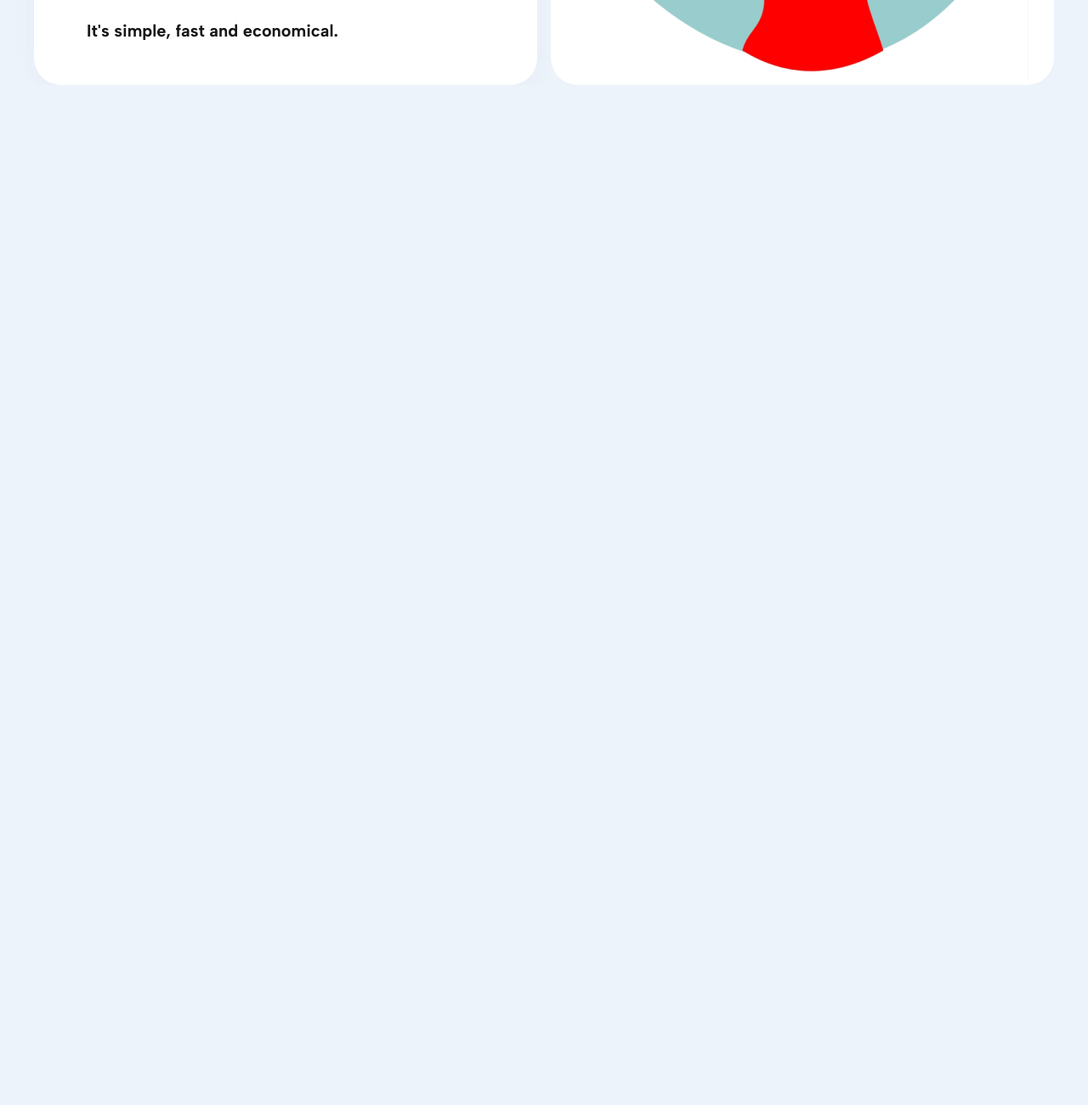
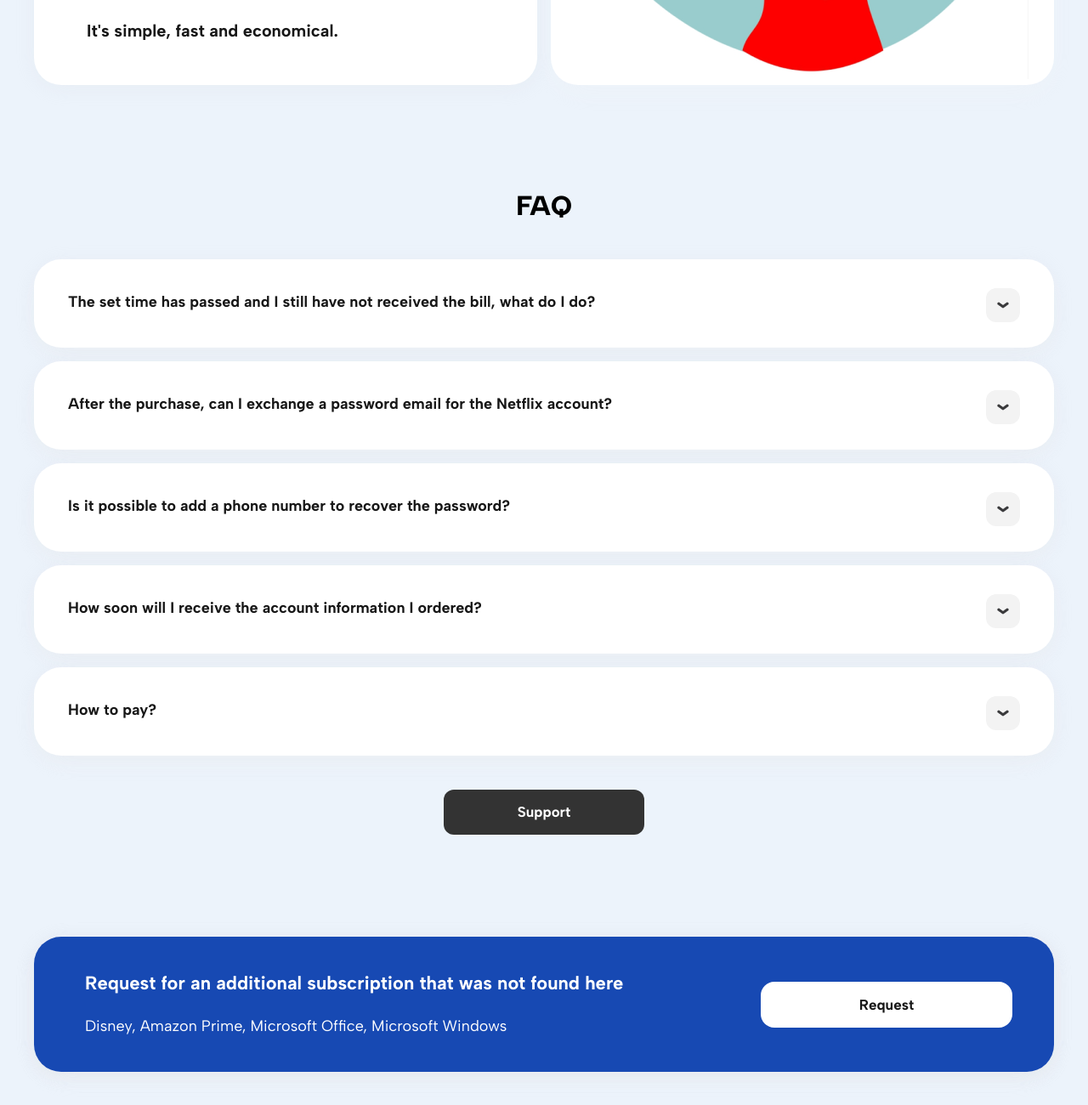
Before and after one commit to AlexSachilovich/Discounts_On_Services, a plain HTML site: page index.html in a window 1280 px wide. Shown: the part 3249-4549 px from the top of the page at 85% size. Before the commit the page ends 3349 px from the top, so only its background shows below. Drawn offline with Linux system fonts and the light colour scheme.

Commit message:
added main

```diff
--- /dev/null
+++ b/css/components/main/faq.css
@@ -0,0 +1,158 @@
+.faq__wrapper {
+margin: 120px 0;
+}
+
+.faq__title {
+    margin-bottom: 40px;
+}
+
+.wrapper__faq__block {
+    margin-top: 16px;
+}
+
+.faq__block {
+    position: relative;
+    max-width: 1200px;
+    min-height: 104px;
+    max-height: 150px;
+    background: #FFFFFF;
+    box-shadow: 0px 4px 24px rgba(213, 216, 221, 0.2), 0px 12px 28px rgba(244, 245, 245, 0.2);
+    border-radius: 32px;
+}
+
+.faq__block__active {
+    max-height: 300px;
+    border-radius: 0 0 32px 32px;
+    margin-top: -23px;
+    padding: 9px 45px 30px 0;
+    display: none;
+}
+
+
+.faq__block__active--open {
+    display: block;
+}
+
+.faq__span--open {
+    font-family: 'AlbertSans';
+    font-style: normal;
+    font-weight: 400;
+    font-size: 18px;
+    line-height: 150%;
+    color: #333333;
+    text-align: justify;
+    padding-left: 40px;
+}
+
+.faq__span {
+    font-family: 'AlbertSans';
+    font-style: normal;
+    font-weight: 700;
+    font-size: 18px;
+    line-height: normal;
+    color: #171717;
+    padding: 39px 0 0 40px;
+    text-align: justify;
+}
+
+
+.button__faq {
+    position: absolute;
+    display: flex;
+    align-items: center;
+    justify-content: center;
+    right: 40px;
+    top: 34px;
+    width: 40px;
+    height: 40px;
+    border-radius: 12px;
+    background: rgba(23, 23, 23, 0.05);
+    border: none;
+}
+
+.button__faq:hover {
+    cursor: pointer;
+}
+
+.wrapper__support__button {
+    display: flex;
+    justify-content: center;
+    margin: 40px 0 120px 0;
+    height: 53px;
+}
+
+.support__button {
+    padding: 16px 86.5px;
+    background: #333333;
+    font-weight: 700;
+}
+
+.support__button:hover {
+    box-sizing: border-box;
+    background: #FFFFFF;
+    color: #333333;
+    border: #333333 1px solid;
+    transition: 0.4s;
+}
+
+.support__button:active {
+    background: #606060;
+}
+
+.additional-subscription {
+    height: 159px;
+    background: var(--blue);
+    box-shadow: 0px 4px 24px rgba(213, 216, 221, 0.2), 0px 4px 24px rgba(213, 216, 221, 0.2), 0px 12px 28px rgba(244, 245, 245, 0.2);
+    border-radius: 32px;
+    display: flex;
+    justify-content: space-between;
+}
+
+.additional-subscription__title__span {
+    font-style: normal;
+    font-weight: 700;
+    font-size: 22px;
+    line-height: 140%;
+    color: #FFFFFF;
+    padding: 40px 80px 21px 60px;
+}
+
+.additional-subscription__subtitle__span {
+    padding: 0 80px 40px 60px;
+    text-align: justify;
+    font-style: normal;
+    font-weight: 400;
+    font-size: 18px;
+    line-height: 150%;
+    color: #FFFFFF;
+}
+
+.wrapper__request__button {
+    margin: 53px 60px 52px 80px;
+    width: 285px;
+}
+
+.request__button {
+    width: 296px;
+    padding: 16px 112.5px;
+    font-family: 'AlbertSans';
+    font-style: normal;
+    font-weight: 700;
+    font-size: 17px;
+    line-height: 130%;
+    color: #171717;
+    background:#FFFFFF;
+    border-radius: 16px;
+    }
+
+
+    .request__button:hover {
+        background: var(--blue);
+        color: #FFFFFF;
+        transition: 0.4s;
+        border: #FFFFFF 1px solid;
+    }
+
+    .request__button:active {
+        background: rgba(255, 255, 255, 0.8);
+    }
--- a/css/main.css
+++ b/css/main.css
@@ -5,12 +5,13 @@
 @import url('./fonts.css');
 
 @import url('./components/header.css');
-@import url('./components/content-start.css');
-@import url('./components/content-subscriptions.css');
+@import url('./components/main/start.css');
+@import url('./components/main/subscriptions.css');
 @import url('./components/main/start.css');
 @import url('./components/main/subscriptions.css');
 @import url('./components/main/steps.css');
 @import url('./components/main/about.css');
+@import url('./components/main/faq.css');
 
 
 * {
--- a/index.html
+++ b/index.html
@@ -169,7 +169,41 @@
                 </div>
 
            </div>
+
+
+           <div class="faq__wrapper">
+            <div class="title faq__title">FAQ</div>
+            <div class="wrapper__faq__block">
+                <div class="faq__block"><span class="span faq__span">The set time has passed and I still have not received the bill, what do I do?</span><button class="button__faq"><img class="button__faq__img" src="/images/main/faq_bird.png" alt="#"></button></div>
+                <div class="faq__block faq__block__active"><span class="span faq__span--open">You ordered an account, the number of hours set for you has passed, and you still have not received it? Yes, it can happen! So what's the reason for this? There are dozens of orders a day, dozens of users and passwords, so sometimes it happens that one of the customers is forgotten, too We are human beings, it happens. Therefore we wanted to contact you please, anyone who has not received his receipt after the pre-arranged number of hours will send Instant notification to customer service." msstr</span></div>
+            </div>
+            <div class="wrapper__faq__block">
+                <div class="faq__block"><span class="span faq__span">After the purchase, can I exchange a password email for the Netflix account?</span><button class="button__faq"><img class="button__faq__img" src="/images/main/faq_bird.png" alt="#"></button></div>
+                <div class="faq__block faq__block__active"><span class="span faq__span--open">Indeed, the subscription is legal and official to Netflix and there is no fear of disconnection, so you can change your email and password. It is highly recommended to change the password after purchase.</span></div>
+            </div>
+            <div class="wrapper__faq__block">
+                <div class="faq__block"><span class="span faq__span">Is it possible to add a phone number to recover the password?</span><button class="button__faq"><img class="button__faq__img" src="/images/main/faq_bird.png" alt="#"></button></div>
+                <div class="faq__block faq__block__active"><span class="span faq__span--open">Yes, as with a regular Netflix account, you can add a cell phone number to recover the password in case you forgot it.</span></div>
+            </div>
+            <div class="wrapper__faq__block">
+                <div class="faq__block"><span class="span faq__span">How soon will I receive the account information I ordered?</span><button class="button__faq"><img class="button__faq__img" src="/images/main/faq_bird.png" alt="#"></button></div>
+                <div class="faq__block faq__block__active"><span class="span faq__span--open">Subscription details will be received by you after a maximum of 24 hours from the moment of payment.</span></div>
+            </div>
+            <div class="wrapper__faq__block">
+                <div class="faq__block"><span class="span faq__span">How to pay?</span><button class="button__faq"><img class="button__faq__img" src="/images/main/faq_bird.png" alt="#"></button></div>
+                <div class="faq__block faq__block__active"><span class="span faq__span--open">The payment options we currently have: , PayPal, Bitcoin</span></div>
+            </div>
+            <div class="wrapper__support__button" ><button class="button support__button">Support</button></div>
+            <div class="additional-subscription">
+                <div class="additional-subscription__text">
+                    <div class="additional-subscription__title"><span class="span additional-subscription__title__span" >Request for an additional subscription that was not found here</span></div>
+                    <div class="additional-subscription__subtitle"><span class="span additional-subscription__subtitle__span" >Disney, Amazon Prime, Microsoft Office, Microsoft Windows</span></div>
+                </div>
+                <div class="wrapper__request__button" ><button class="button request__button">Request</button></div>
+            </div>
+           </div>
         </div>
     </main>
+    <script src="./js/components/faq.js" ></script>
   </body>
 </html>
--- /dev/null
+++ b/js/components/faq.js
@@ -0,0 +1,8 @@
+const buttonFaq = document.querySelector('.button__faq');
+const popUpFaq = document.querySelector('.faq__block__active');
+
+buttonFaq.addEventListener('click', openPopUp);
+
+function openPopUp() {
+    popUpFaq.classList.toggle('faq__block__active--open')
+}
```
Also changed, not shown: css/global.css (line endings or trailing spaces), images/main/faq_bird.png (added).
